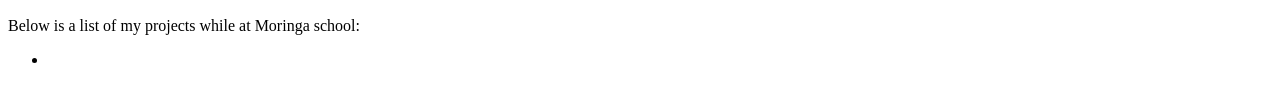
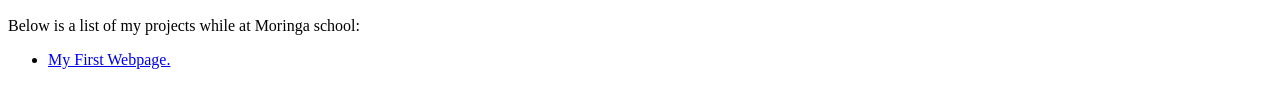
Before and after one commit to joannekoye/Programmer-Portfolio, a plain HTML site: page index.html in a window 1280 px wide. Shown: the part 204-312 px from the top of the page. Drawn offline with Linux system fonts and the light colour scheme.

Commit message:
Add first project link

```diff
--- a/index.html
+++ b/index.html
@@ -15,7 +15,8 @@
     <h2>My projects</h2>
     <p4>Below is a list of my projects while at Moringa school:</p4>
     <ul>
-      <li></li>
+      <li><a href="https://github.com/joannekoye/my-first-webpage">My First Webpage.</a></li>
+
     </ul>
   </body>
 </html>
```
